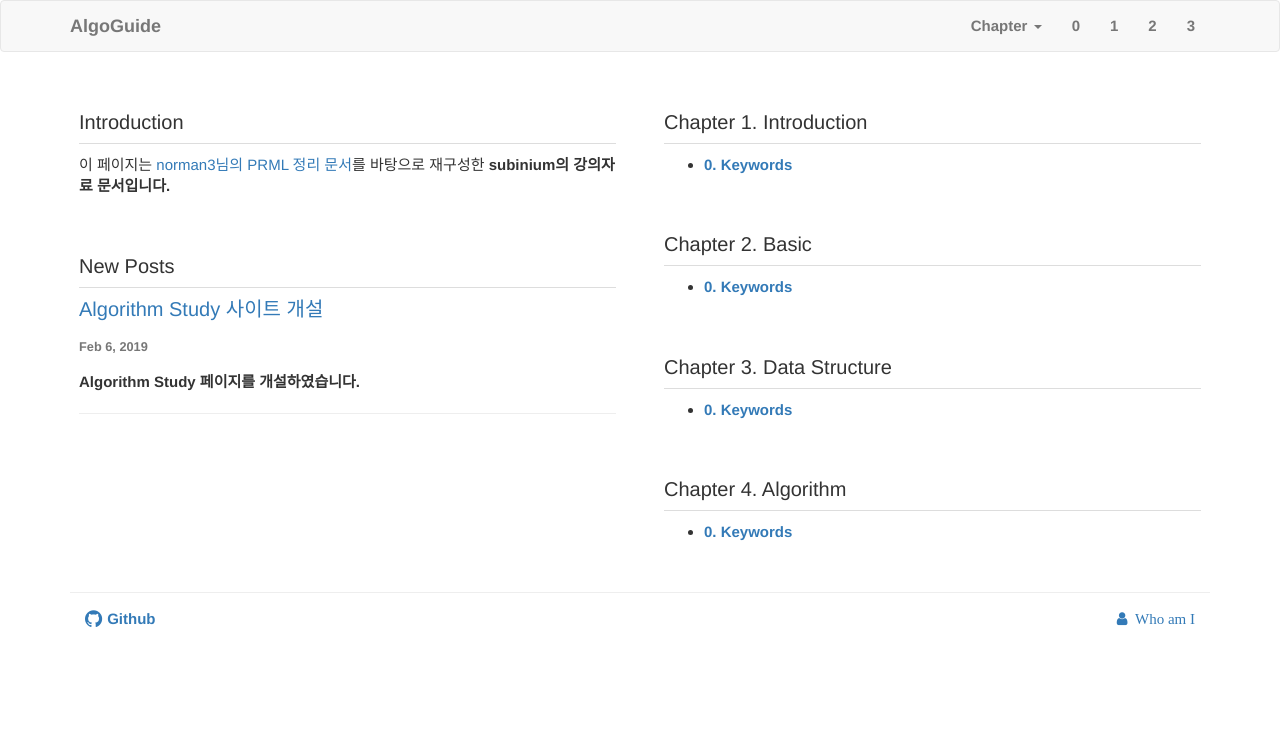
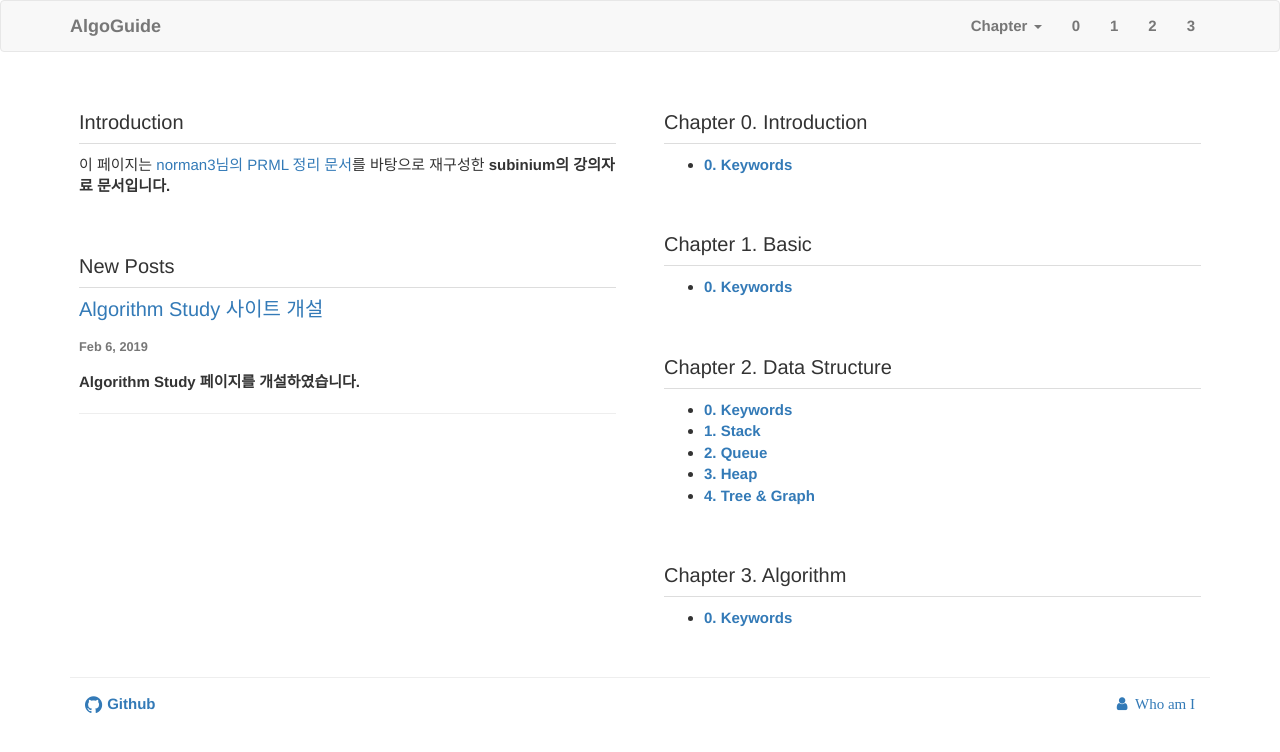
Before and after one commit to subinium/Algorithm, a Jekyll site: the page built from index.html, in a window 1280 px wide. Shown: the top 752 px of the page. Built offline with Jekyll 4.4.1, drawn with Linux system fonts in a browser that asks for light colours; nearby versions of some CDN libraries; library files that are not in the unit come from our copies; comment, search, counter and statistics services are not loaded.

Commit message:
ch2-1234 upload/in-progress

```diff
--- a/index.html
+++ b/index.html
@@ -28,26 +28,30 @@ layout: default
 
   <div class="col-sm-12 col-md-6">
     <div class="well-sm">
-      <h3>Chapter 1. Introduction</h3>
+      <h3>Chapter 0. Introduction</h3>
       <ul>
         <li><a href="{{ site.baseurl }}/docs/chapter00/0">0. Keywords</a></li>
       </ul>
     </div>
 
     <div class="well-sm">
-      <h3>Chapter 2. Basic</h3>
+      <h3>Chapter 1. Basic</h3>
       <ul>
         <li><a href="{{ site.baseurl }}/docs/chapter01/0">0. Keywords</a></li>
       </ul>
     </div>
     <div class="well-sm">
-      <h3>Chapter 3. Data Structure</h3>
+      <h3>Chapter 2. Data Structure</h3>
       <ul>
         <li><a href="{{ site.baseurl }}/docs/chapter02/0">0. Keywords</a></li>
+        <li><a href="{{ site.baseurl }}/docs/chapter02/1">1. Stack</a></li>
+        <li><a href="{{ site.baseurl }}/docs/chapter02/2">2. Queue</a></li>
+        <li><a href="{{ site.baseurl }}/docs/chapter02/3">3. Heap</a></li>
+        <li><a href="{{ site.baseurl }}/docs/chapter02/4">4. Tree & Graph</a></li>
       </ul>
     </div>
     <div class="well-sm">
-      <h3>Chapter 4. Algorithm</h3>
+      <h3>Chapter 3. Algorithm</h3>
       <ul>
         <li><a href="{{ site.baseurl }}/docs/chapter03/0">0. Keywords</a></li>
       </ul>
```
Also changed, not shown: docs/chapter01/0.md (+1 -2 lines), docs/chapter02/1.md (added, +9 -0 lines), docs/chapter02/2.md (added, +9 -0 lines), docs/chapter02/3.md (added, +9 -0 lines), docs/chapter02/4.md (added, +9 -0 lines), docs/chapter03/0.md (+2 -1 lines).
